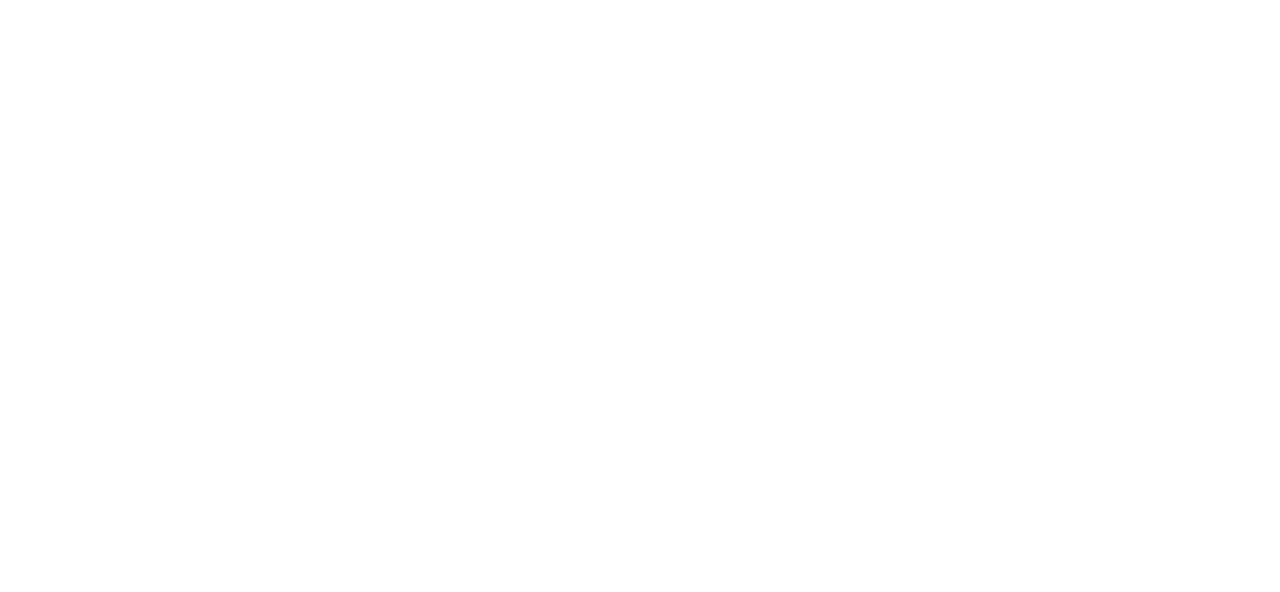
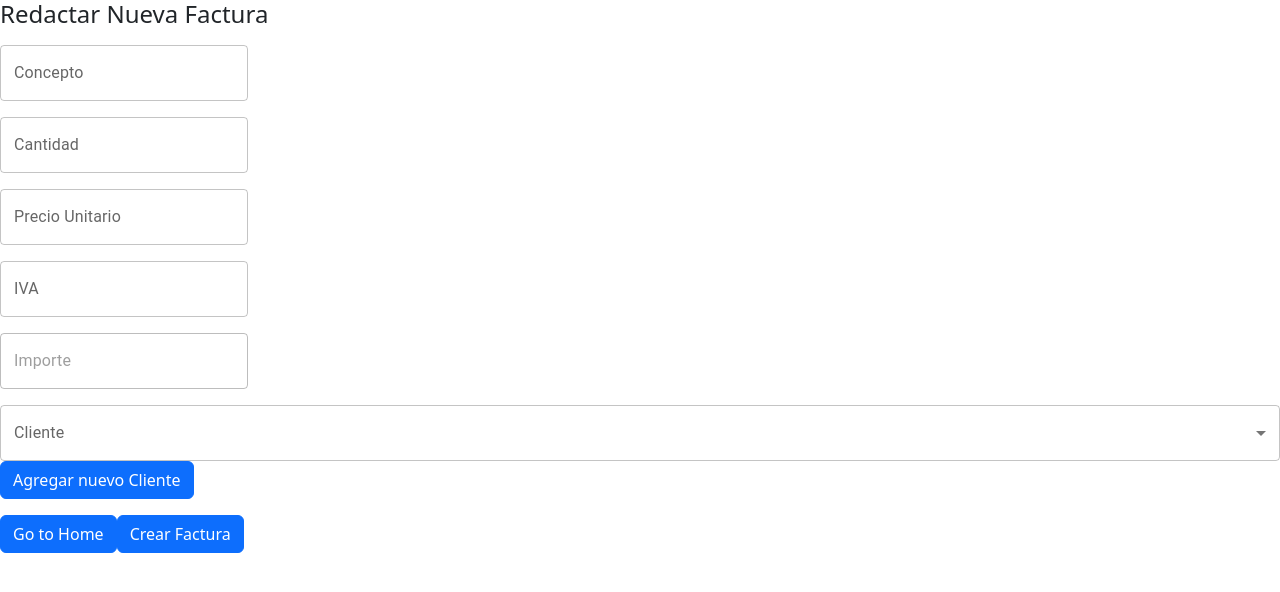
Before and after one commit to VizalGroup/contasoluciones, a React (Create React App) app: page /newFactura in a window 1280 px wide. Before the commit this address had no page. Shown: the top 592 px of the page. Built offline with nearby package versions, Linux system fonts and the light colour scheme; sample sign-in values are in the browser's storage.

Commit message:
planteando el formulario de facturas

```diff
--- a/package.json
+++ b/package.json
@@ -6,9 +6,11 @@
     "@emotion/react": "^11.11.1",
     "@emotion/styled": "^11.11.0",
     "@mui/icons-material": "^5.14.13",
+    "@mui/lab": "^5.0.0-alpha.148",
     "@mui/material": "^5.14.13",
     "@mui/styled-engine": "^5.14.13",
     "@mui/styled-engine-sc": "^6.0.0-alpha.1",
+    "@mui/x-date-pickers": "^6.16.2",
     "@testing-library/jest-dom": "^5.17.0",
     "@testing-library/react": "^13.4.0",
     "@testing-library/user-event": "^13.5.0",
--- a/src/App.js
+++ b/src/App.js
@@ -4,6 +4,7 @@
 import Login from './Components/Login/Login'
 import Home from "./Components/Home/Home";
 import 'bootstrap/dist/css/bootstrap.min.css';
+import FacturasForm from "./Components/Facturas/FacturasForm/FacturasForm";
 
 
 const PrivateRoute = ({ element }) => {
@@ -25,6 +26,7 @@
       <Routes>
         <Route path="/" element={<Login />} />
         <Route path="/home" element={<PrivateRoute element={<Home />} />} />
+        <Route path="/newFactura" element={<PrivateRoute element={<FacturasForm />} />} />
       </Routes>
     </div>
   </BrowserRouter> );
--- a/src/Components/Facturas/FacturasForm/FacturasForm.jsx
+++ b/src/Components/Facturas/FacturasForm/FacturasForm.jsx
@@ -0,0 +1,236 @@
+
+import React, { useState, useEffect } from 'react';
+import { Link } from "react-router-dom";
+import { useSelector, useDispatch } from 'react-redux';
+import { PostFactura, GetClientes } from '../../../Redux/actions';
+
+import { Form, Button } from 'react-bootstrap';
+import TextField from '@mui/material/TextField';
+import InputLabel from '@mui/material/InputLabel';
+import MenuItem from '@mui/material/MenuItem';
+import FormControl from '@mui/material/FormControl';
+import Select, { SelectChangeEvent } from '@mui/material/Select';
+
+
+const FacturasForm = () => {
+  const dispatch = useDispatch();
+  //const history = useHistory();
+  const clientes = useSelector((state) => state.clientes);
+
+  const [facturaData, setFacturaData] = useState({
+    fecha: '',
+    concepto: '',
+    cantidad: '',
+    precioUnitario: '',
+    iva: '',
+    importe: '',
+    cliente: null,
+  });
+
+  const [errors, setErrors] = useState({});
+  const [newCliente, setNewCliente] = useState(false)
+
+  useEffect(() => {
+    //dispatch(GetClientes());
+    console.log("Estado de clientes es: ", clientes);
+  }, [dispatch]);
+
+  const handleChange = async(e) => {
+    const { name, value } = e.target;
+    setFacturaData({
+      ...facturaData,
+      [name]: value,
+    });
+    if (name === 'cantidad' || name === 'precioUnitario' || name === 'iva') {
+        calculateImporte();
+    }
+    console.log("FORM: ", facturaData);
+  };
+
+  const handleClienteChange = (event, value) => {
+    setFacturaData({
+      ...facturaData,
+      cliente: value.id,
+    });
+  };
+
+  const handleFechaChange = (date) => {
+    // Convertir la fecha seleccionada a un formato de cadena (ddMMyyyy)
+    const formattedDate = date
+      ? `${date.getDate()}${date.getMonth() + 1}${date.getFullYear()}`
+      : '';
+    setFacturaData({
+      ...facturaData,
+      fecha: formattedDate,
+    });
+  };
+
+  const calculateImporte = () => {
+    const { cantidad, precioUnitario, iva } = facturaData;
+    if (cantidad && precioUnitario && iva) {
+      const cantidadXprecio = cantidad * precioUnitario;
+      const calculoIVA = (iva * cantidadXprecio) / 100;
+      setFacturaData({
+        ...facturaData,
+        importe: cantidadXprecio + calculoIVA,
+      });
+    } else {
+      // Si falta algún valor, el importe debe ser nulo
+      setFacturaData({
+        ...facturaData,
+        importe: null,
+      });
+    }
+  };
+
+  const handlePostFactura = async(e) => {
+    e.preventDefault();
+
+    // Realizar validaciones
+    const newErrors = {};
+    if (!facturaData.fecha) {
+      newErrors.fecha = 'Fecha es obligatoria';
+    }
+    if (!facturaData.concepto) {
+      newErrors.concepto = 'Concepto es obligatorio';
+    }
+    if (!facturaData.cantidad || facturaData.cantidad <= 0) {
+      newErrors.cantidad = 'Cantidad debe ser un número mayor a 0';
+    }
+    if (!facturaData.precioUnitario || facturaData.precioUnitario <= 0) {
+      newErrors.precioUnitario = 'Precio Unitario debe ser un número mayor a 0';
+    }
+    if (!facturaData.iva || facturaData.iva < 0) {
+      newErrors.iva = 'IVA debe ser un número mayor o igual a 0';
+    }
+    if (!facturaData.cliente) {
+      newErrors.cliente = 'Cliente es obligatorio';
+    }
+
+    if (Object.keys(newErrors).length === 0) {
+      // No hay errores, crear la factura
+      await dispatch(PostFactura(facturaData));
+      // Reiniciar el formulario
+      setFacturaData({
+        fecha: '',
+        concepto: '',
+        cantidad: '',
+        precioUnitario: '',
+        iva: '',
+        importe: '',
+        cliente: null,
+      });
+      setErrors({});
+      //history.push("/home");
+    } else {
+      setErrors(newErrors);
+    }
+  };
+
+  return (<div>
+    <h4>Redactar Nueva Factura</h4>
+    <Form onSubmit={(e)=>handlePostFactura(e)}>
+      <Form.Group className="mb-3">
+        {/* <LocalizationProvider dateAdapter={DateAdapter}>
+            <DesktopDatePicker
+              label="Fecha"
+              inputFormat="dd/MM/yyyy"
+              value={facturaData.fecha}
+              onChange={handleFechaChange}
+              renderInput={(params) => <TextField {...params} fullWidth variant="outlined" />}
+            />
+        </LocalizationProvider>
+        {errors.fecha && <div style={{ color: 'red' }}>{errors.fecha}</div>} */}
+      </Form.Group>
+
+      <Form.Group className="mb-3">
+        <TextField
+          label="Concepto"
+          variant="outlined"
+          name="concepto"
+          value={facturaData.concepto}
+          onChange={handleChange}
+          error={!!errors.concepto}
+          helperText={errors.concepto}
+        />
+      </Form.Group>
+
+      <Form.Group className="mb-3">
+        <TextField
+          label="Cantidad"
+          variant="outlined"
+          type="number"
+          name="cantidad"
+          value={facturaData.cantidad}
+          onChange={handleChange}
+          error={!!errors.cantidad}
+          helperText={errors.cantidad}
+        />
+      </Form.Group>
+
+      <Form.Group className="mb-3">
+        <TextField
+          label="Precio Unitario"
+          variant="outlined"
+          type="number"
+          name="precioUnitario"
+          value={facturaData.precioUnitario}
+          onChange={handleChange}
+          error={!!errors.precioUnitario}
+          helperText={errors.precioUnitario}
+        />
+      </Form.Group>
+
+      <Form.Group className="mb-3">
+        <TextField
+          label="IVA"
+          variant="outlined"
+          type="number"
+          name="iva"
+          value={facturaData.iva}
+          onChange={handleChange}
+          error={!!errors.iva}
+          helperText={errors.iva}
+        />
+      </Form.Group>
+
+      <Form.Group className="mb-3">
+        <TextField
+          label="Importe"
+          variant="outlined"
+          name="importe"
+          value={facturaData.importe !== null ? facturaData.importe : ''}
+          disabled
+        />
+      </Form.Group>
+
+      <Form.Group className="mb-3">
+        <FormControl fullWidth>
+            <InputLabel id="demo-simple-select-label">Cliente</InputLabel>
+            <Select
+                labelId="demo-simple-select-label"
+                id="demo-simple-select"
+                name="cliente"
+                value={facturaData.cliente}
+                label="Cliente"
+                onChange={handleClienteChange}
+            >
+                <MenuItem>Aca Deberia haber un cliente</MenuItem>
+                {/* {clientes.map(c =>(<MenuItem key={c.id} value={c.nombreRazonSocial}>
+                    {c.nombreRazonSocial}
+                    </MenuItem>))} */}
+            </Select>
+        </FormControl>
+        <Button type='button' onClick={()=>setNewCliente(!newCliente)}>Agregar nuevo Cliente</Button>
+        <div>{newCliente? <p>Formulario de CLiente</p> : null}</div>
+      </Form.Group>
+
+        <div>
+            <Link to='/home'><Button variant="primary">Go to Home</Button></Link>
+            <Button variant="primary" type='submit'>Crear Factura</Button>
+        </div>
+    </Form>
+</div>);
+};
+
+export default FacturasForm;
--- a/src/Components/Home/Home.jsx
+++ b/src/Components/Home/Home.jsx
@@ -1,8 +1,10 @@
 import React from 'react';
-import { useState, useEffect } from "react";
+import { useEffect } from "react";
 import { useDispatch, useSelector } from "react-redux";
 import FacturasTable from '../Facturas/FacturasTable/FacturasTable';
 import ClientesTable from '../Clientes/ClientesTable/ClientesTable';
+import { Button } from '@mui/material';
+import { Link } from 'react-router-dom';
 
 export default function Home() {
   const dispatch = useDispatch();
@@ -12,13 +14,14 @@
     console.log("el nombre de la app es: ", nombreApp)
   },[dispatch]);
 
-
   return (<div>
     <h1>Bienvenido a {nombreApp}</h1>
+    <Link to='/newFactura'><Button variant="primary">Nueva Factura</Button></Link>
     <p></p>
     <h4>Tabla de Facturas</h4>
     <FacturasTable></FacturasTable>
     <p></p>
+    <Link to='/newCliente'><Button variant="primary">Nuevo Cliente</Button></Link>
     <h4>Tabla de Clientes</h4>
     <ClientesTable></ClientesTable>
 
--- a/src/Redux/reducer.js
+++ b/src/Redux/reducer.js
@@ -1,5 +1,3 @@
-
-import { combineReducers } from 'redux';
 
 const initialState = {
   nombreApp: "Conta Consulting",
@@ -68,8 +66,4 @@
   }
 };
 
-// const rootReducer = combineReducers({
-//   counter: counterReducer,
-// });
-
 export default rootReducer;
```
Also changed, not shown: 1 other file (tests, documents, lock files or other folders).
